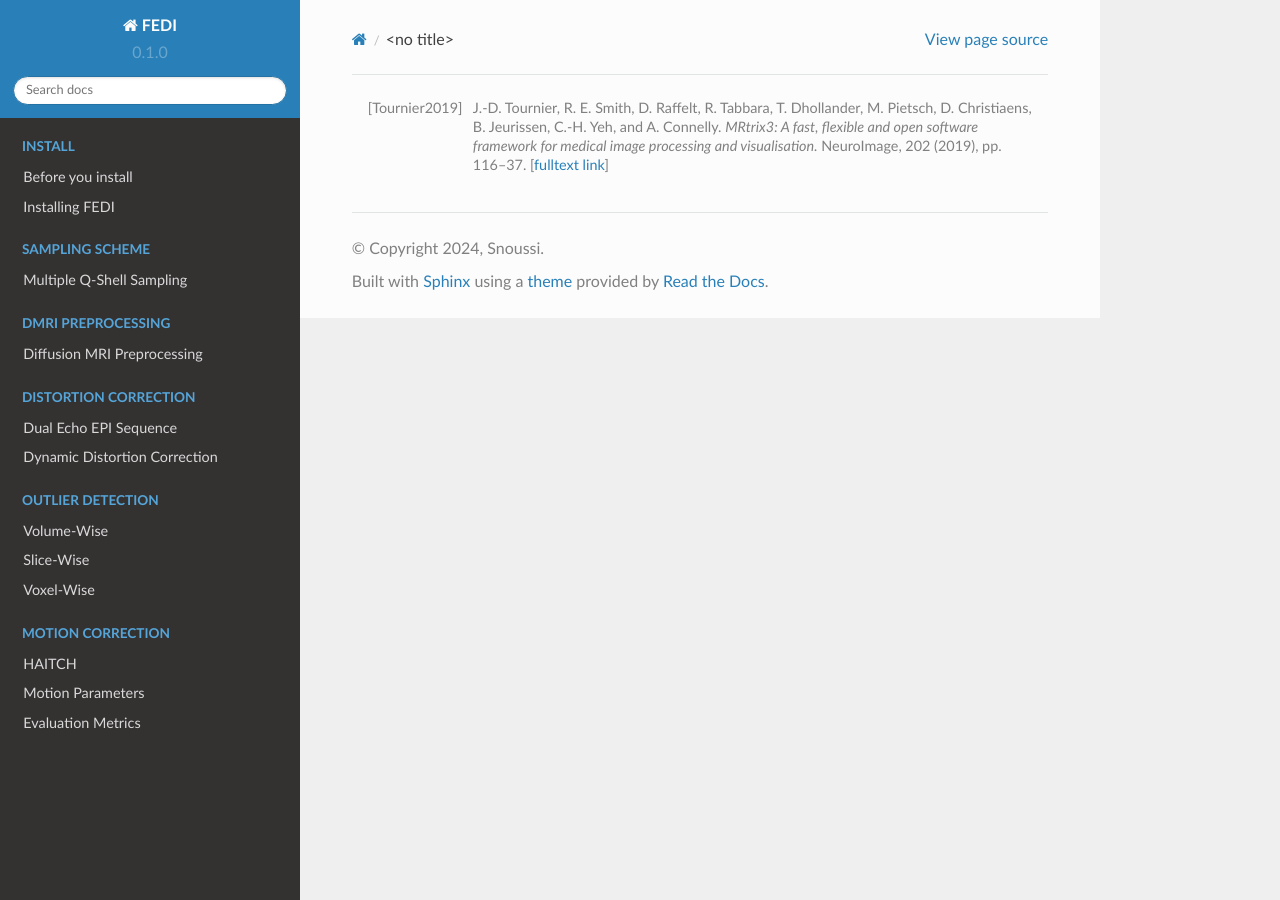
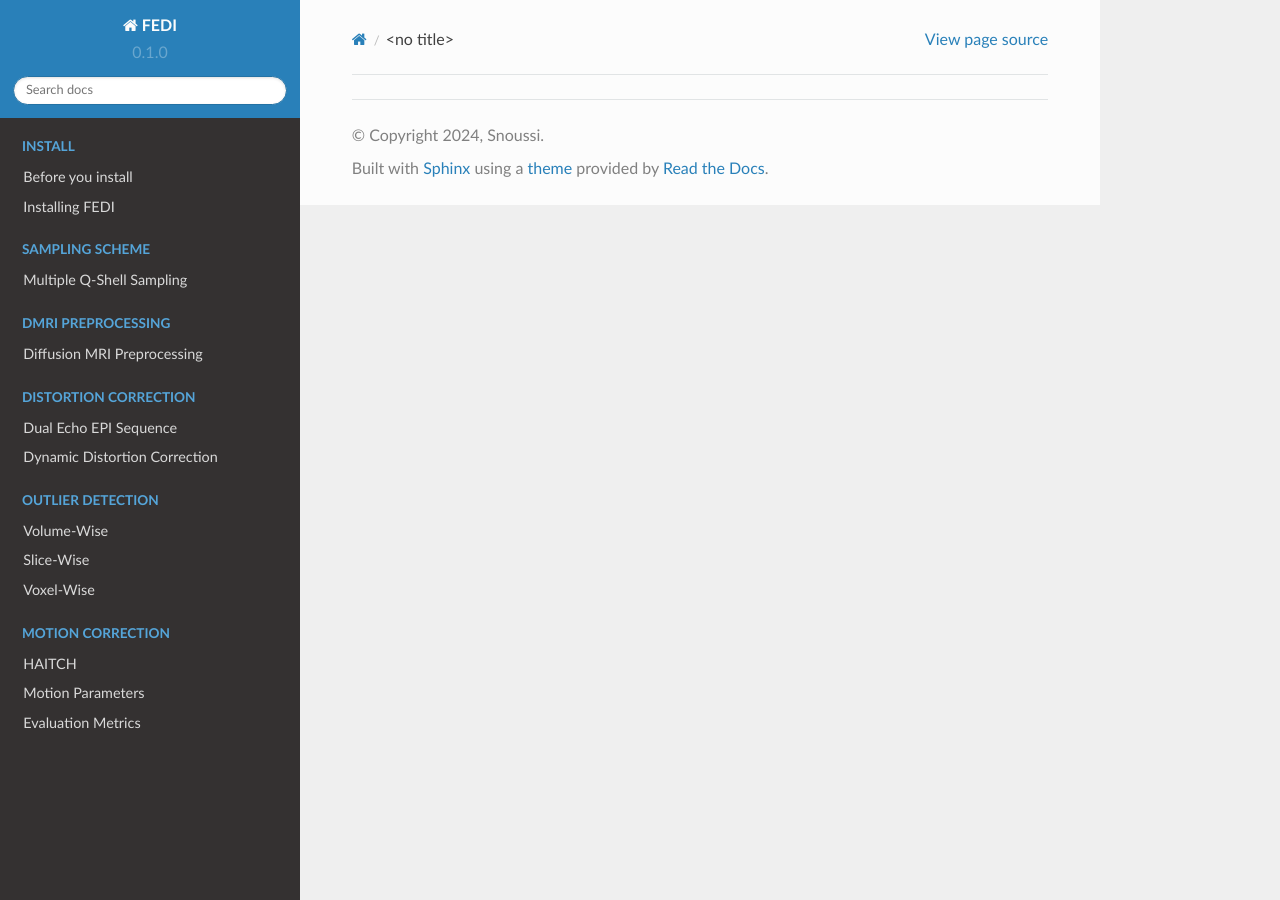
Before and after one commit to FEDIToolbox/FEDI, a Sphinx documentation site: the page built from documentation/source/references.rst, in a window 1280 px wide. Built offline with Sphinx 7.4.7 and the Read the Docs theme 2.0.0, drawn with Linux system fonts in a browser that asks for light colours.

Commit message:
Update references.rst

```diff
--- a/documentation/source/references.rst
+++ b/documentation/source/references.rst
@@ -1,4 +1,2 @@
-.. [Tournier2019] J.-D. Tournier, R. E. Smith, D. Raffelt, R. Tabbara, T. Dhollander, M. Pietsch, D. Christiaens, B. Jeurissen, C.-H. Yeh, and A. Connelly.
-   *MRtrix3: A fast, flexible and open software framework for medical image processing and visualisation.*
-   NeuroImage, 202 (2019), pp. 116–37.
-   [`fulltext link <https://www.sciencedirect.com/science/article/pii/S1053811919307281>`__\ ]
+.. Snoussi, Haykel, Davood Karimi, Onur Afacan, Mustafa Utkur, and Ali Gholipour. "Haitch: A framework for distortion and motion correction in fetal multi-shell diffusion-weighted mri." arXiv preprint arXiv:2406.20042 (2024).
+   [`fulltext link <https://arxiv.org/abs/2406.20042>`__\ ]
```
